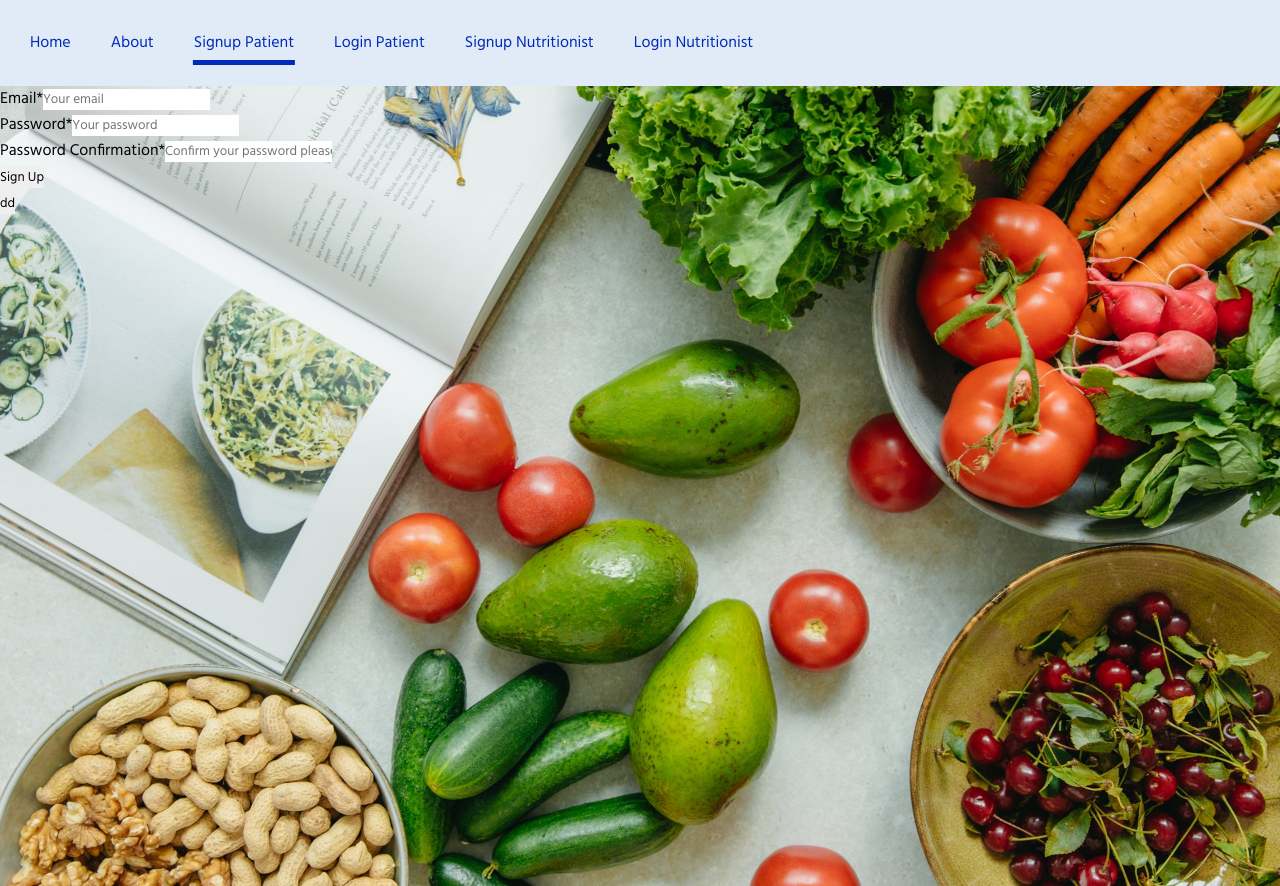
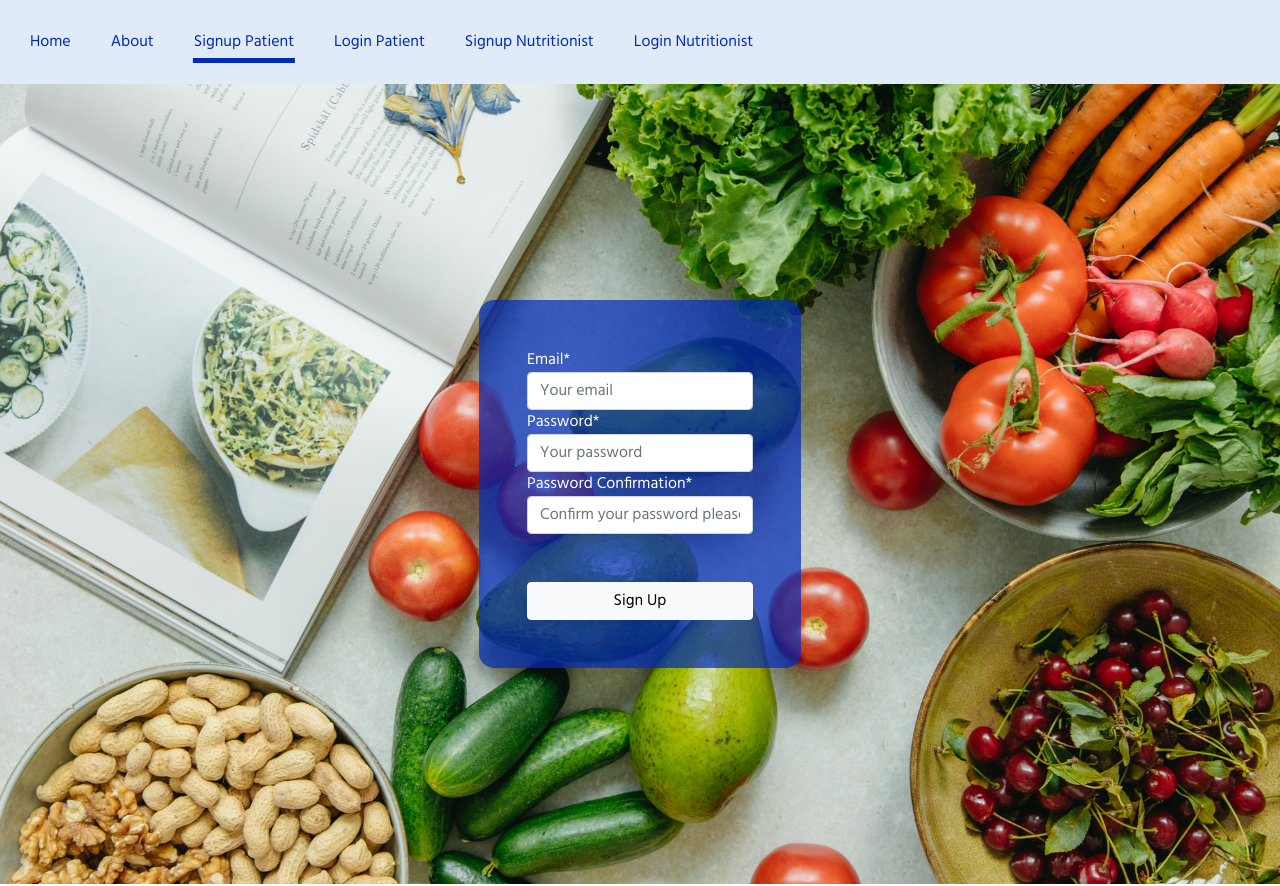
Before and after one commit to XabAyca/follownut_front, a React (Create React App) app: page /signup-patient in a window 1280 px wide. Built offline with nearby package versions, Linux system fonts and the light colour scheme; a web font is replaced by a local one.

Commit message:
Add box styling in settings

```diff
--- a/src/components/PatientSignupForm.jsx
+++ b/src/components/PatientSignupForm.jsx
@@ -11,7 +11,7 @@ const PatientSignupForm = () => {
   const dispatch = useDispatch();
 
 
-  const handleLogin = async (e) => {
+  const handlePatientLogin = async (e) => {
     e.preventDefault();
     if (email && password && passwordConfirmation) {
       const patientData = {
@@ -27,8 +27,8 @@ const PatientSignupForm = () => {
 
   return (
     <div className="patient-signup-form">
-      <div className="register-form px-4 py-5 rounded">
-        <form className="" onSubmit={ (e) => handleLogin(e) }>
+      <div className="form-container">
+        <form onSubmit={ (e) => handlePatientLogin(e) }>
           <div className="form-row">
             <div className="form-group">
               <label htmlFor="email" className="text-white">Email*</label>
--- a/src/pages/SignupPatient.jsx
+++ b/src/pages/SignupPatient.jsx
@@ -9,7 +9,6 @@ const SignupPatient = () => {
       <div className="default-background d-flex align-items-center py-5">
         <div className="d-flex justify-content-center col-12 my-5">
           <PatientSignupForm />
-          <button className="btn primary-btn">dd</button>
         </div>
       </div>
     </div>
--- a/src/styles/_settings.scss
+++ b/src/styles/_settings.scss
@@ -6,6 +6,7 @@ $primary-font: "Hind";
 
 // Color variables //
 $primary-color: #002bba;
+$transparency-primary-color: rgba(0, 43, 186, 0.7);
 $secondary-color: #e1eaf7;
 $third-color:#D7C9AA;
 $background-color:transparent;
@@ -74,3 +75,12 @@ html,body{
   min-height: 100vh;
   overflow-x: hidden;
 }
+
+
+// Boxes styling //
+
+.form-container {
+  background: $transparency-primary-color;
+  border-radius: 15px;
+  padding: 3rem 3rem;
+}
--- a/src/styles/components/_navigation.scss
+++ b/src/styles/components/_navigation.scss
@@ -15,6 +15,7 @@
     padding: 10px;
     position: relative;
     color: $primary-color;
+    text-decoration: none;
   }
 
   .nav-active {
--- a/src/styles/index.scss
+++ b/src/styles/index.scss
@@ -1,4 +1,5 @@
 // Import settings
+@import 'bootstrap/dist/css/bootstrap.min.css';
 @import './settings';
 
 // Import pages styles
```
